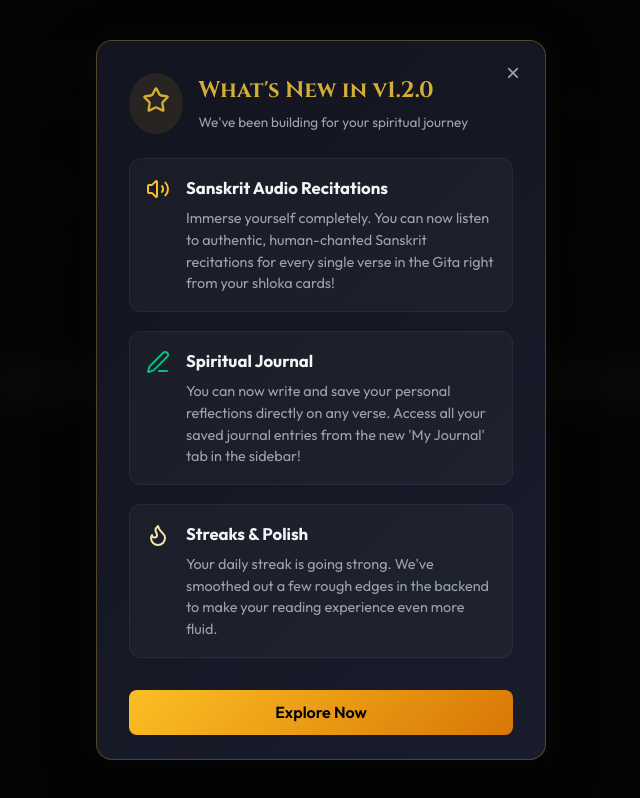
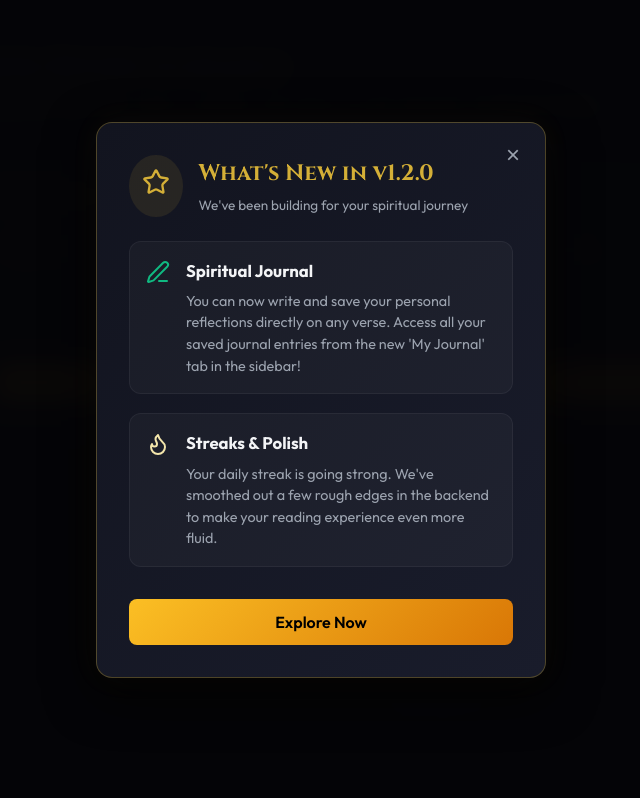
Before and after one commit to SameerJoshi7/GitaDaily, a React (Vite) app in the folder frontend/: page /guidance in a window 1280 px wide. Shown: the whole page, without its empty margins (319-959 px from the left). Built offline with nearby package versions, Linux system fonts and the light colour scheme; no server answers; a web font is replaced by a local one.

Commit message:
fix: remove sanskrit audio recitation from release notes since feature was removed

```diff
--- a/frontend/src/components/ReleaseNotesModal.tsx
+++ b/frontend/src/components/ReleaseNotesModal.tsx
@@ -29,15 +29,6 @@ export function ReleaseNotesModal({ isOpen, onClose, version }: ReleaseNotesModa
         </div>
 
         <div style={{ display: 'flex', flexDirection: 'column', gap: '1.2rem', marginBottom: '2rem' }}>
-          <div style={{ display: 'flex', gap: '1rem', background: 'rgba(255,255,255,0.03)', padding: '1rem', borderRadius: '12px', border: '1px solid rgba(255,255,255,0.05)' }}>
-            <Volume2 size={24} color="#fbbf24" style={{ flexShrink: 0, marginTop: '2px' }} />
-            <div>
-              <h3 style={{ fontSize: '1.05rem', color: '#f3f4f6', margin: '0 0 0.4rem 0' }}>Sanskrit Audio Recitations</h3>
-              <p style={{ fontSize: '0.9rem', color: 'var(--text-secondary)', margin: 0, lineHeight: 1.5 }}>
-                Immerse yourself completely. You can now listen to authentic, human-chanted Sanskrit recitations for every single verse in the Gita right from your shloka cards!
-              </p>
-            </div>
-          </div>
 
           <div style={{ display: 'flex', gap: '1rem', background: 'rgba(255,255,255,0.03)', padding: '1rem', borderRadius: '12px', border: '1px solid rgba(255,255,255,0.05)' }}>
             <PenLine size={24} color="#10b981" style={{ flexShrink: 0, marginTop: '2px' }} />
```
